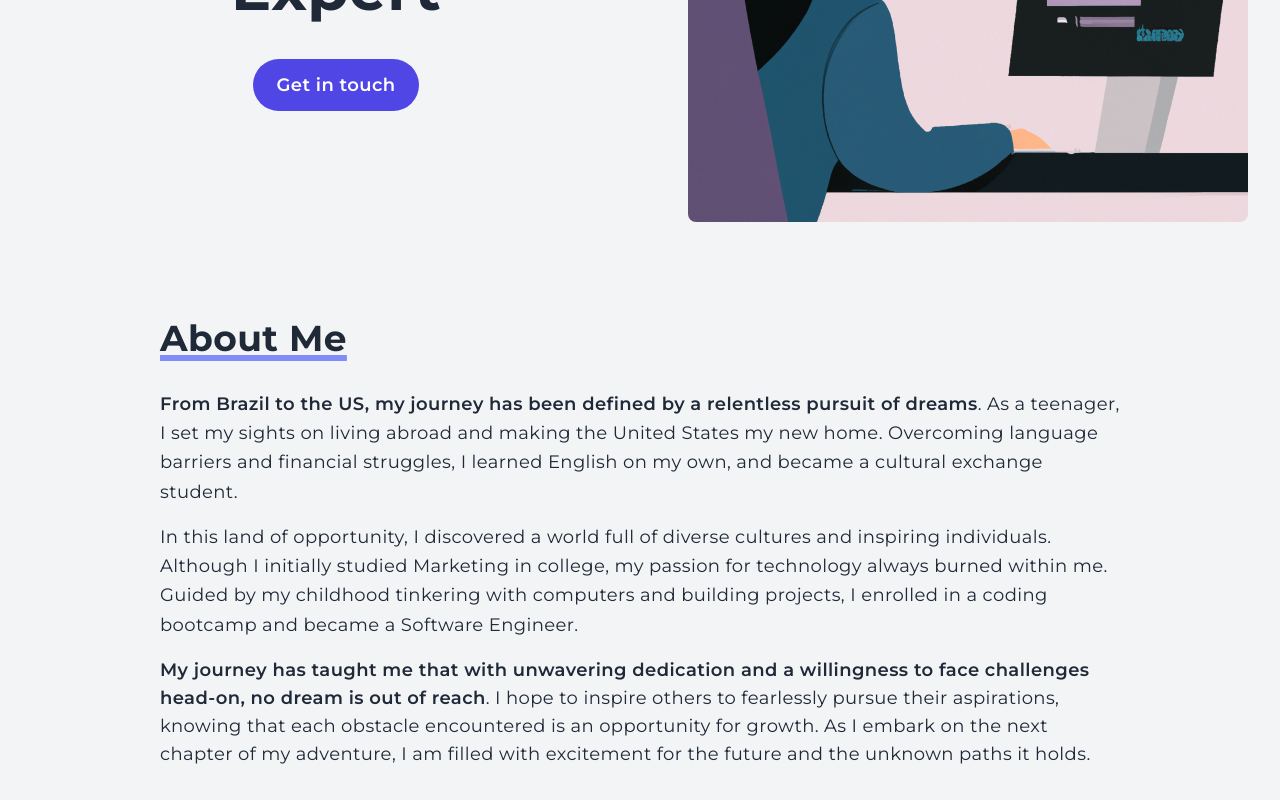
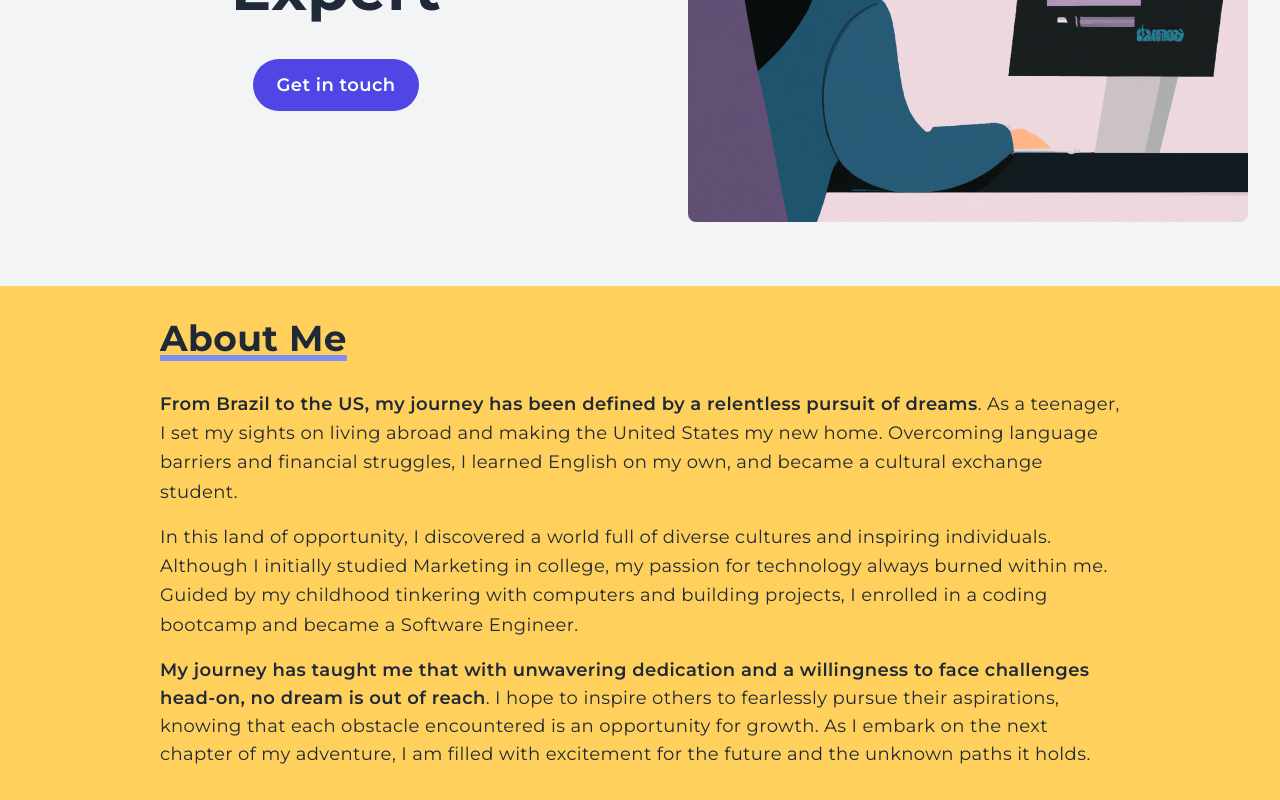
Before and after one commit to rdpfeifle/portfolio_nextjs, a Next.js app: page / in a window 1280 px wide. Shown: the part 391-1191 px from the top of the page. Built offline with nearby package versions, Linux system fonts and the light colour scheme.

Commit message:
Added global color to tailwind config

```diff
--- a/tailwind.config.js
+++ b/tailwind.config.js
@@ -9,7 +9,11 @@ module.exports = {
     fontFamily: {
       sans: ["Montserrat", "Helvetica", "Arial", "sans-serif"],
     },
-    extend: {},
+    extend: {
+      colors: {
+        yellow: "#FFD15C",
+      },
+    },
   },
   variants: {},
   plugins: [],
```
